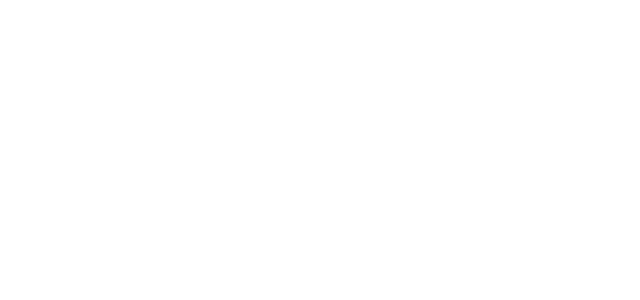
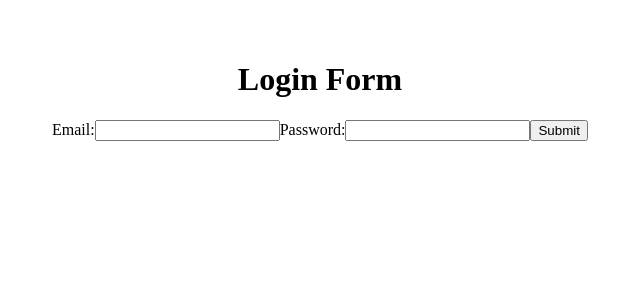
Before and after one commit to ToshiroNori/frontend, a React (Vite) app: page / in a window 1280 px wide. Before the commit this address had no page. Shown: the top 300 px of the page, without its empty margins (320-960 px from the left). Built offline with nearby package versions, Linux system fonts and the light colour scheme.

Commit message:
6th commit

```diff
--- a/src/App.jsx
+++ b/src/App.jsx
@@ -12,7 +12,7 @@
   return (
     <UserProvider>
       <Routes>
-        <Route path="/login" element={<LoginForm />} />
+        <Route exact path="/" element={<LoginForm />} />
         <Route path="/register" element={<Register />} />
         <Route path="/profile" element={<Profile />} />
       </Routes>
```
